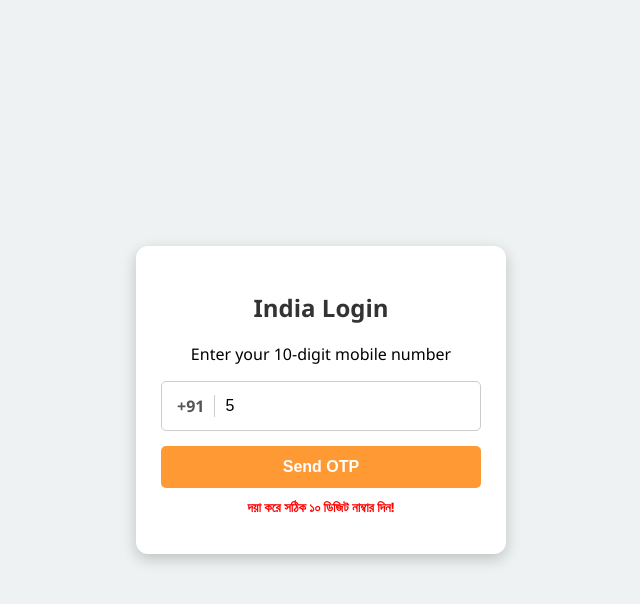
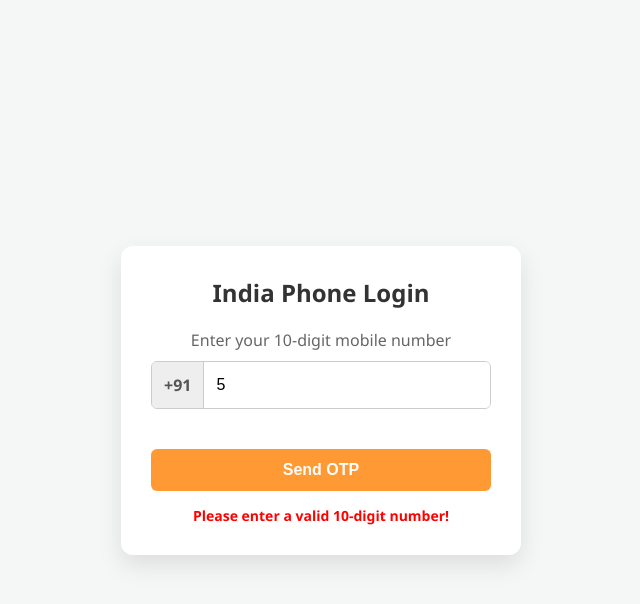
Before and after one commit to Pu91/Trick, a plain HTML site: page index.html in a window 1280 px wide. Both pictures are taken after typing "5" into the empty fields and a click on the button "Send OTP". Shown: the whole page, without its empty margins (319-959 px from the left). Drawn offline with Linux system fonts and the light colour scheme.

Commit message:
Update index.html

```diff
--- a/index.html
+++ b/index.html
@@ -3,46 +3,57 @@
 <head>
     <meta charset="UTF-8">
     <meta name="viewport" content="width=device-width, initial-scale=1.0">
-    <title>India OTP Login</title>
+    <title>India OTP Login - Firebase</title>
     <style>
-        body { font-family: 'Segoe UI', sans-serif; display: flex; justify-content: center; align-items: center; height: 100vh; margin: 0; background-color: #eef2f3; }
-        .container { background: white; padding: 25px; border-radius: 12px; box-shadow: 0 5px 15px rgba(0,0,0,0.2); width: 320px; text-align: center; }
-        h2 { color: #333; }
-        .input-group { display: flex; align-items: center; border: 1px solid #ccc; border-radius: 5px; margin: 15px 0; padding: 5px; }
-        .prefix { padding: 0 10px; font-weight: bold; color: #555; border-right: 1px solid #ccc; }
-        input { border: none; outline: none; padding: 10px; width: 100%; font-size: 16px; }
-        button { width: 100%; padding: 12px; background: #ff9933; color: white; border: none; border-radius: 5px; font-size: 16px; cursor: pointer; font-weight: bold; }
-        button:hover { background: #138808; } /* ইন্ডিয়া পতাকার রং থিম */
-        #otp-section { display: none; margin-top: 15px; }
-        .msg { margin-top: 10px; font-size: 13px; font-weight: bold; }
+        * { box-sizing: border-box; margin: 0; padding: 0; }
+        body { font-family: 'Segoe UI', Tahoma, Geneva, Verdana, sans-serif; background: #f4f7f6; display: flex; justify-content: center; align-items: center; height: 100vh; }
+        .container { background: #fff; padding: 30px; border-radius: 12px; box-shadow: 0 10px 25px rgba(0,0,0,0.1); width: 100%; max-width: 400px; text-align: center; }
+        h2 { color: #333; margin-bottom: 20px; }
+
+        .phone-input-wrapper { display: flex; border: 1px solid #ccc; border-radius: 6px; margin-bottom: 15px; overflow: hidden; }
+        .country-code { background: #eee; padding: 12px; border-right: 1px solid #ccc; font-weight: bold; color: #555; }
+        input[type="text"], input[type="number"] { width: 100%; padding: 12px; border: none; outline: none; font-size: 16px; }
+
+        button { width: 100%; padding: 12px; border: none; border-radius: 6px; font-size: 16px; font-weight: bold; cursor: pointer; transition: 0.3s; margin-top: 10px; }
+        #send-otp-btn { background: #ff9933; color: white; } /* India Orange */
+        #verify-otp-btn { background: #138808; color: white; } /* India Green */
+        button:hover { opacity: 0.9; }
+
+        #otp-section { display: none; margin-top: 20px; }
+        #recaptcha-container { margin: 15px 0; display: flex; justify-content: center; }
+        #status-msg { margin-top: 15px; font-size: 14px; font-weight: bold; }
     </style>
 </head>
 <body>
 
     <div class="container">
-        <h2>India Login</h2>
+        <h2>India Phone Login</h2>
 
-        <!-- ফোন নাম্বার সেকশন -->
+        <!-- স্টেপ ১: ফোন নাম্বার এন্ট্রি -->
         <div id="phone-section">
-            <p>Enter your 10-digit mobile number</p>
-            <div class="input-group">
-                <span class="prefix">+91</span>
+            <p style="margin-bottom: 10px; color: #666;">Enter your 10-digit mobile number</p>
+            <div class="phone-input-wrapper">
+                <span class="country-code">+91</span>
                 <input type="number" id="phone-number" placeholder="9876543210">
             </div>
+
+            <!-- reCAPTCHA Container -->
             <div id="recaptcha-container"></div>
+
             <button id="send-otp-btn">Send OTP</button>
         </div>
 
-        <!-- OTP ভেরিফাই সেকশন -->
+        <!-- স্টেপ ২: OTP ভেরিফিকেশন -->
         <div id="otp-section">
-            <input type="text" id="otp-input" placeholder="Enter 6-digit OTP">
-            <button id="verify-otp-btn" style="background: #138808;">Verify & Login</button>
+            <p style="margin-bottom: 10px; color: #666;">Enter the 6-digit OTP sent to your phone</p>
+            <input type="text" id="otp-input" placeholder="123456" maxlength="6">
+            <button id="verify-otp-btn">Verify & Login</button>
         </div>
 
-        <p id="message" class="msg"></p>
+        <p id="status-msg"></p>
     </div>
 
-    <!-- Firebase Script -->
+    <!-- Firebase SDK (Version 10+) -->
     <script type="module">
         import { initializeApp } from "https://www.gstatic.com/firebasejs/10.7.1/firebase-app.js";
         import { getAuth, RecaptchaVerifier, signInWithPhoneNumber } from "https://www.gstatic.com/firebasejs/10.7.1/firebase-auth.js";
@@ -59,27 +70,36 @@
             measurementId: "G-K7R4D9Q2L4"
         };
 
+        // Initialize Firebase
         const app = initializeApp(firebaseConfig);
         const auth = getAuth(app);
 
-        const message = document.getElementById("message");
+        const statusMsg = document.getElementById("status-msg");
 
-        // reCAPTCHA সেটিংস
-        window.recaptchaVerifier = new RecaptchaVerifier(auth, 'recaptcha-container', {
-            'size': 'invisible'
-        });
+        // ১. reCAPTCHA সেটআপ (এটি 'normal' রাখা হয়েছে যাতে আপনি দেখতে পারেন)
+        function initRecaptcha() {
+            window.recaptchaVerifier = new RecaptchaVerifier(auth, 'recaptcha-container', {
+                'size': 'normal', // বক্সে টিক দেওয়ার অপশন আসবে
+                'callback': (response) => {
+                    console.log("reCAPTCHA solved.");
+                },
+                'expired-callback': () => {
+                    alert("reCAPTCHA expired. Please solve it again.");
+                }
+            });
+        }
+        initRecaptcha();
 
-        // OTP পাঠানোর বাটন ক্লিক করলে
+        // ২. OTP পাঠানোর ফাংশন
         document.getElementById("send-otp-btn").onclick = function() {
-            let number = document.getElementById("phone-number").value;
+            const phone = document.getElementById("phone-number").value;
 
-            if (number.length !== 10) {
-                showMsg("দয়া করে সঠিক ১০ ডিজিট নাম্বার দিন!", "red");
+            if (phone.length !== 10) {
+                updateMsg("Please enter a valid 10-digit number!", "red");
                 return;
             }
 
-            // ইন্ডিয়া কান্ট্রি কোড (+91) যোগ করা হচ্ছে
-            const fullPhoneNumber = "+91" + number;
+            const fullPhoneNumber = "+91" + phone;
             const appVerifier = window.recaptchaVerifier;
 
             signInWithPhoneNumber(auth, fullPhoneNumber, appVerifier)
@@ -87,28 +107,32 @@
                     window.confirmationResult = confirmationResult;
                     document.getElementById("phone-section").style.display = "none";
                     document.getElementById("otp-section").style.display = "block";
-                    showMsg("OTP পাঠানো হয়েছে +91 " + number + " নাম্বারে", "green");
+                    updateMsg("OTP sent to +91 " + phone, "green");
                 }).catch((error) => {
                     console.error(error);
-                    showMsg("ভুল হয়েছে: " + error.message, "red");
+                    updateMsg("Error: " + error.message, "red");
+                    // ভুল হলে ক্যাপচা রিসেট করতে হতে পারে
+                    location.reload();
                 });
         };
 
-        // OTP ভেরিফাই করা
+        // ৩. OTP ভেরিফাই করার ফাংশন
         document.getElementById("verify-otp-btn").onclick = function() {
             const code = document.getElementById("otp-input").value;
 
             window.confirmationResult.confirm(code).then((result) => {
-                showMsg("লগিন সফল হয়েছে!", "green");
-                alert("Login Successful! UID: " + result.user.uid);
+                const user = result.user;
+                updateMsg("Verification Successful! User ID: " + user.uid, "green");
+                alert("Welcome! Login Successful.");
+                // সফল হলে এখানে অন্য পেজে রিডাইরেক্ট করতে পারেন
             }).catch((error) => {
-                showMsg("ভুল OTP কোড!", "red");
+                updateMsg("Invalid OTP. Try again.", "red");
             });
         };
 
-        function showMsg(text, color) {
-            message.innerText = text;
-            message.style.color = color;
+        function updateMsg(text, color) {
+            statusMsg.innerText = text;
+            statusMsg.style.color = color;
         }
     </script>
 </body>
```
